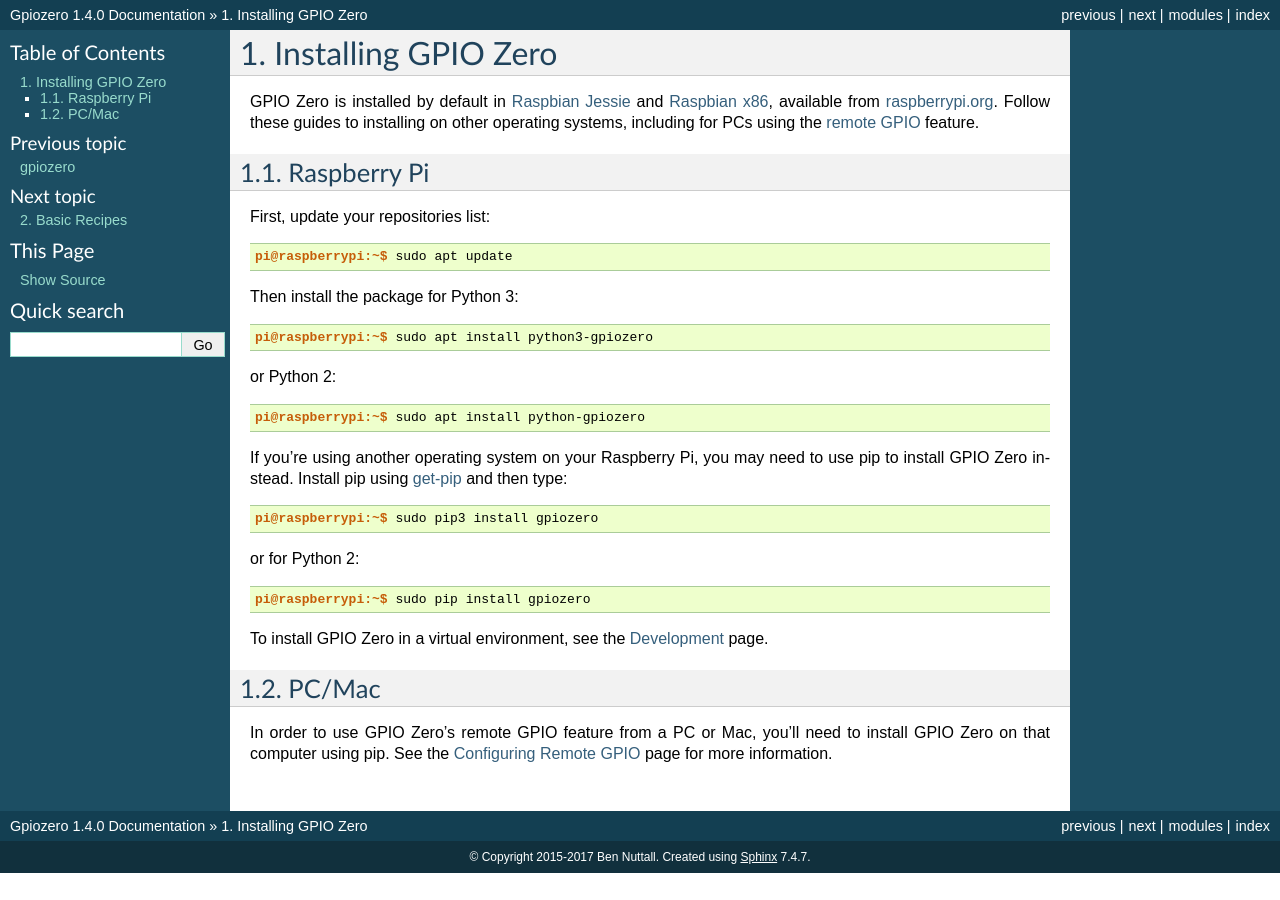
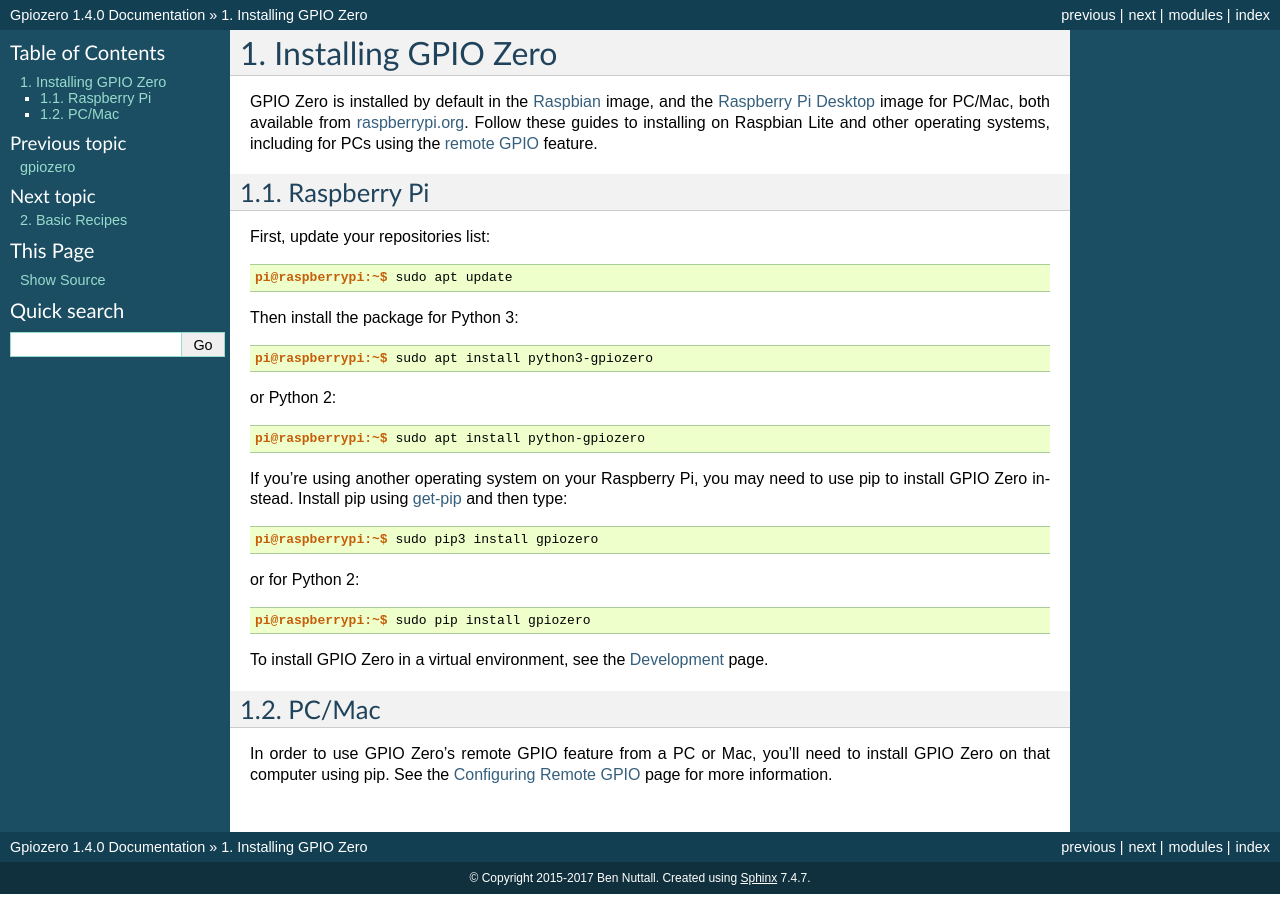
Before and after one commit to gpiozero/gpiozero, a Sphinx documentation site: the page built from docs/installing.rst, in a window 1280 px wide. Built offline with Sphinx 7.4.7, drawn with Linux system fonts in a browser that asks for light colours.

Commit message:
Remove references to Jessie and reword a bit

```diff
--- a/docs/installing.rst
+++ b/docs/installing.rst
@@ -2,10 +2,11 @@
 Installing GPIO Zero
 ====================
 
-GPIO Zero is installed by default in `Raspbian Jessie`_ and `Raspbian x86`_,
-available from `raspberrypi.org`_. Follow these guides to installing on other
-operating systems, including for PCs using the :doc:`remote GPIO <remote_gpio>`
-feature.
+GPIO Zero is installed by default in the `Raspbian`_ image, and the
+`Raspberry Pi Desktop`_ image for PC/Mac, both available from
+`raspberrypi.org`_. Follow these guides to installing on Raspbian Lite
+and other operating systems, including for PCs using the
+:doc:`remote GPIO <remote_gpio>` feature.
 
 Raspberry Pi
 ============
@@ -52,7 +53,7 @@
 page for more information.
 
 
-.. _Raspbian Jessie: https://www.raspberrypi.org/downloads/raspbian/
-.. _Raspbian x86: https://www.raspberrypi.org/blog/pixel-pc-mac/
+.. _Raspbian: https://www.raspberrypi.org/downloads/raspbian/
+.. _Raspberry Pi Desktop: https://www.raspberrypi.org/downloads/raspberry-pi-desktop/
 .. _raspberrypi.org: https://www.raspberrypi.org/downloads/
 .. _get-pip: https://pip.pypa.io/en/stable/installing/
```
